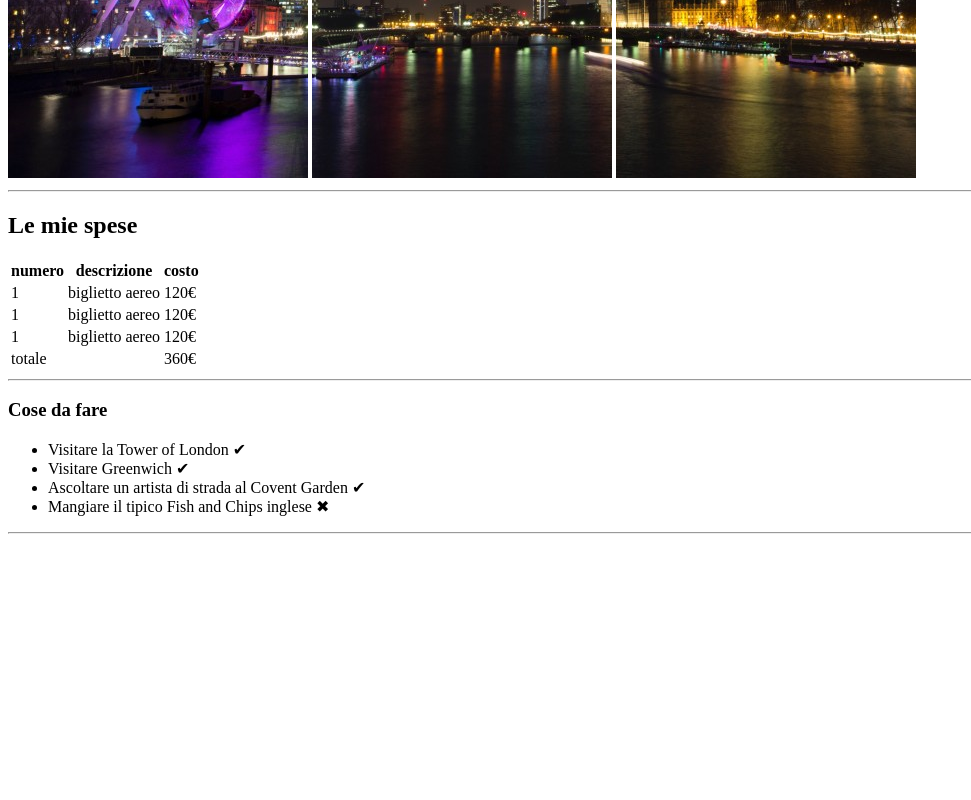
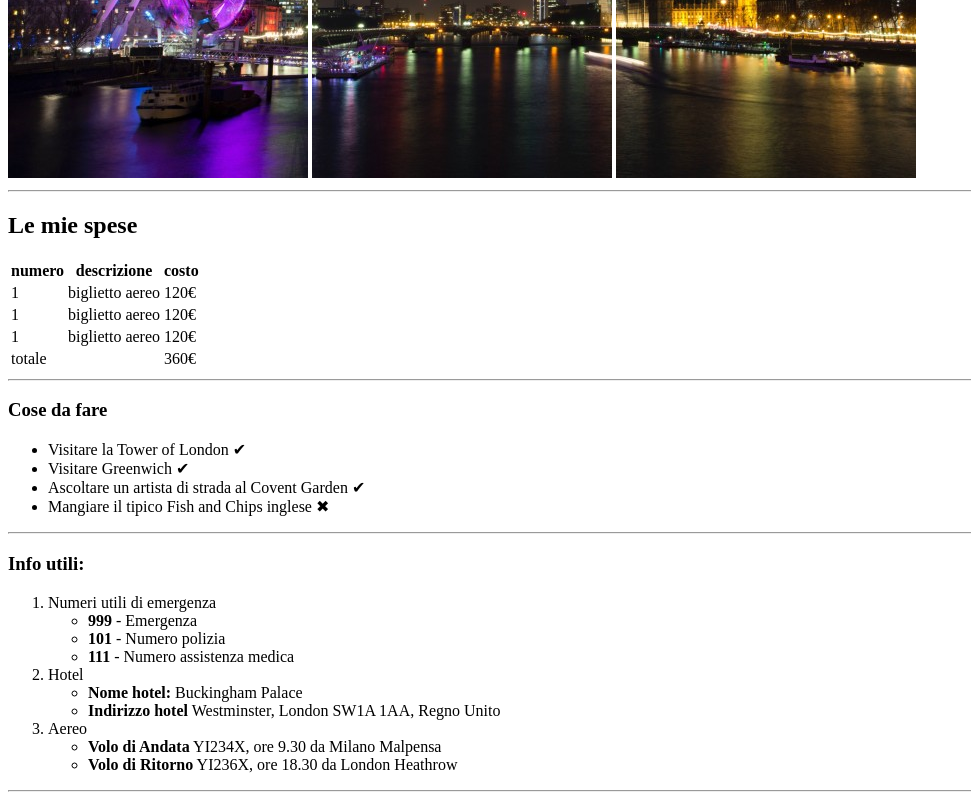
Before and after one commit to ResminiLoris/html-london-trip, a plain HTML site: page img/index.html in a window 1280 px wide. Shown: the part 502-1302 px from the top of the page, without its empty margins (0-971 px from the left). Before the commit the page ends 1044 px from the top, so only its background shows below. Drawn offline with Linux system fonts and the light colour scheme.

Commit message:
added_"lista_info_utili"

```diff
--- a/img/index.html
+++ b/img/index.html
@@ -62,11 +62,36 @@
             <li>Mangiare il tipico Fish and Chips inglese <span>&#10006;</span></li>
         </ul>
         <hr>
+        <!--lista info utili-->
+        <h3>Info utili:</h3>
+
+        <ol>
+            <li>Numeri utili di emergenza
+                <ul>
+                    <li> <strong>999</strong> - Emergenza</li>
+                    <li> <strong>101</strong> - Numero polizia</li>
+                    <li> <strong>111</strong> - Numero assistenza medica</li>
+                </ul>
+            </li>
+
+            <li>Hotel
+                <ul>
+                    <li> <strong>Nome hotel:</strong> Buckingham Palace</li>
+                    <li> <strong>Indirizzo hotel</strong> Westminster, London SW1A 1AA, Regno Unito</li>
+                </ul>
+            </li>
+
+            <li>Aereo
+                <ul>
+                    <li> <strong>Volo di Andata</strong> YI234X, ore 9.30 da Milano Malpensa</li>
+                    <li> <strong>Volo di Ritorno</strong> YI236X, ore 18.30 da London Heathrow</li>
+                </ul>
+            </li>
+        </ol>
+        <hr>
     </main>
 
     <!--fondo pagina-->
-    <footer>
-
-    </footer>
+    <footer></footer>
 </body>
 </html>
```
